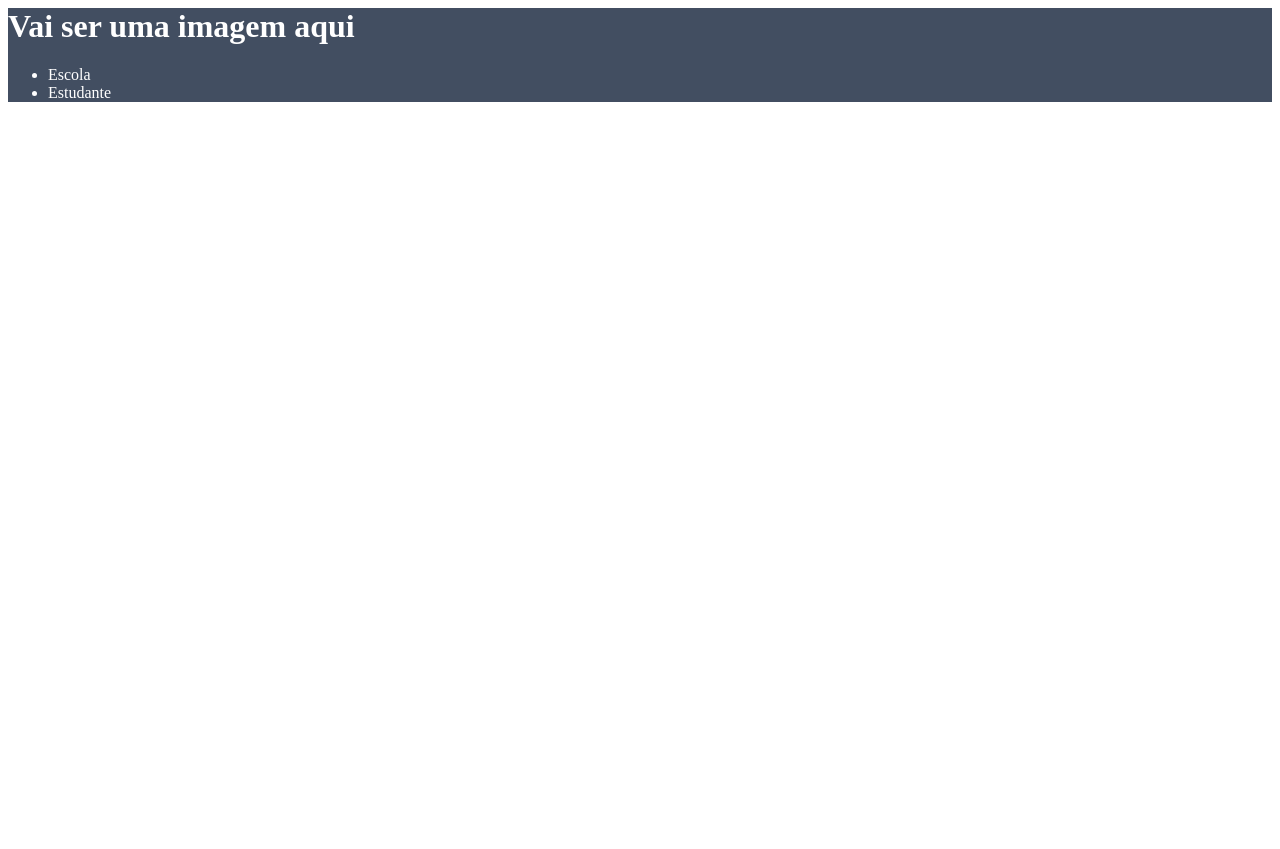
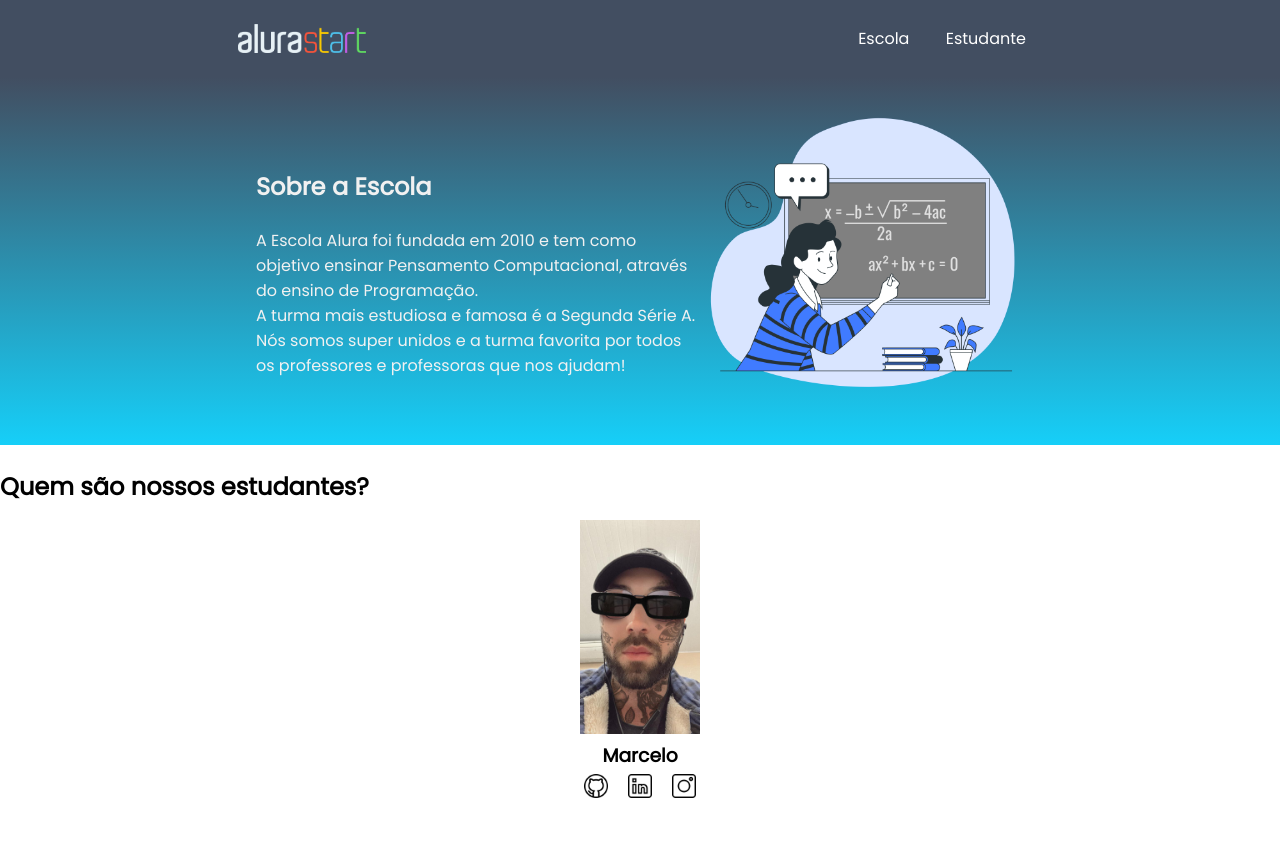
Before and after one commit to camilaVM08/Projeto-2-E, a plain HTML site: page index.html in a window 1280 px wide. Before the commit the page ends 800 px from the top, so only its background shows below. Drawn offline with Linux system fonts and the light colour scheme.

Commit message:
Add files via upload

```diff
--- a/index.html
+++ b/index.html
@@ -1,19 +1,46 @@
+<!DOCTYPE html>
 <html lang="en">
+
 <head>
     <meta charset="UTF-8">
     <meta http-equiv="X-UA-Compatible" content="IE=edge">
     <meta name="viewport" content="width=device-width, initial-scale=1.0">
-    <title>Document</title>
+    <title>Equipe Alura Start</title>
     <link rel="stylesheet" href="style.css">
+    <link rel="preconnect" href="https://fonts.googleapis.com">
+    <link rel="preconnect" href="https://fonts.gstatic.com" crossorigin>
+    <link href="https://fonts.googleapis.com/css2?family=Poppins&display=swap" rel="stylesheet">
 </head>
+
 <body>
-    <header>
-        <h1>Vai ser uma imagem aqui</h1>
-        <ul>
-            <li>Escola</li>
-            <li>Estudante</li>
+    <header class="cabecalho">
+        <img class="cabecalho-imagem" src="alurastart logo.png" alt="logo da alura start">
+        <ul class="cabecalho-lista">
+            <li class="cabecalho-lista-item">Escola</li>
+            <li class="cabecalho-lista-item">Estudante</li>
         </ul>
     </header>
+    <section class="escola">
+        <div class="escola-div-conteudo">
+            <h2 class="escola-titulo">Sobre a Escola</h2>
+            <p class="escola-texto-um">A Escola Alura foi fundada em 2010 e tem como objetivo ensinar Pensamento
+                Computacional, através do ensino de Programação.</p>
+            <p class="escola-texto-dois">A turma mais estudiosa e famosa é a Segunda Série A. Nós somos super unidos e a
+                turma favorita por todos os professores e professoras que nos ajudam!</p>
+        </div>
+        <img class="escola-imagem" src="Formula-bro.png" alt="imagem que representa uma professora em sala de aula">
+    </section>
+    <section class="estudante">
+        <h2 class="estudante-titulo">Quem são nossos estudantes?</h2>
+        <div class="estudante-div">
+            <img class="estudante-imagem" src="Marcelo.jpeg" alt="foto do marcelo">
+            <h3 class="estudante-nome">Marcelo</h3>
+            <img class="estudante-icone" src="github.png" alt="icone github">
+            <img class="estudante-icone" src="linkedin.png" alt="icone linkedin">
+            <img class="estudante-icone" src="instagram.png" alt="icone instagram">
+        </div>
 
+    </section>
 </body>
+
 </html>
--- a/style.css
+++ b/style.css
@@ -1,4 +1,64 @@
-header {
+*{
+    margin: 0;
+    padding: 0;
+}
+body {
+    font-family: 'Poppins', sans-serif;
+}
+.cabecalho {
     background-color: #424E61;
-    color: white;
+    color: rgb(255, 255, 255);
+    display: flex;
+    justify-content: space-around;
+    align-items: center;
+    padding: 24px 0;
 }
+
+.cabecalho-imagem{
+    width: 10%;
+}
+
+.cabecalho-lista-item{
+    display: inline-block;
+    margin: 0 16px;
+    font-size: 16px;
+}
+
+.escola-imagem{
+    width: 25%;
+}
+
+.escola{
+    background-image: linear-gradient(#424E61,#16CFF8);
+    color:rgb(241, 241, 241);
+    display: flex;
+    justify-content: center;
+    align-items: center;
+    padding: 24px 0;
+}
+
+.escola-div-conteudo{
+    width: 35%;
+}
+
+
+.escola-titulo{
+    padding: 24px 0;
+}
+
+.estudante{
+    padding: 24px 0;
+}
+.estudante-imagem{
+    width: 120px;
+}
+
+.estudante-icone{
+    width: 24px;
+    padding: 4px 8px;
+}
+
+.estudante-div{
+    text-align: center;
+    padding: 16px 0;
+}
```
Also changed, not shown: Formula-bro.png (added), Marcelo.jpeg (added), alurastart logo.png (added), github.png (added), instagram.png (added), linkedin.png (added).
